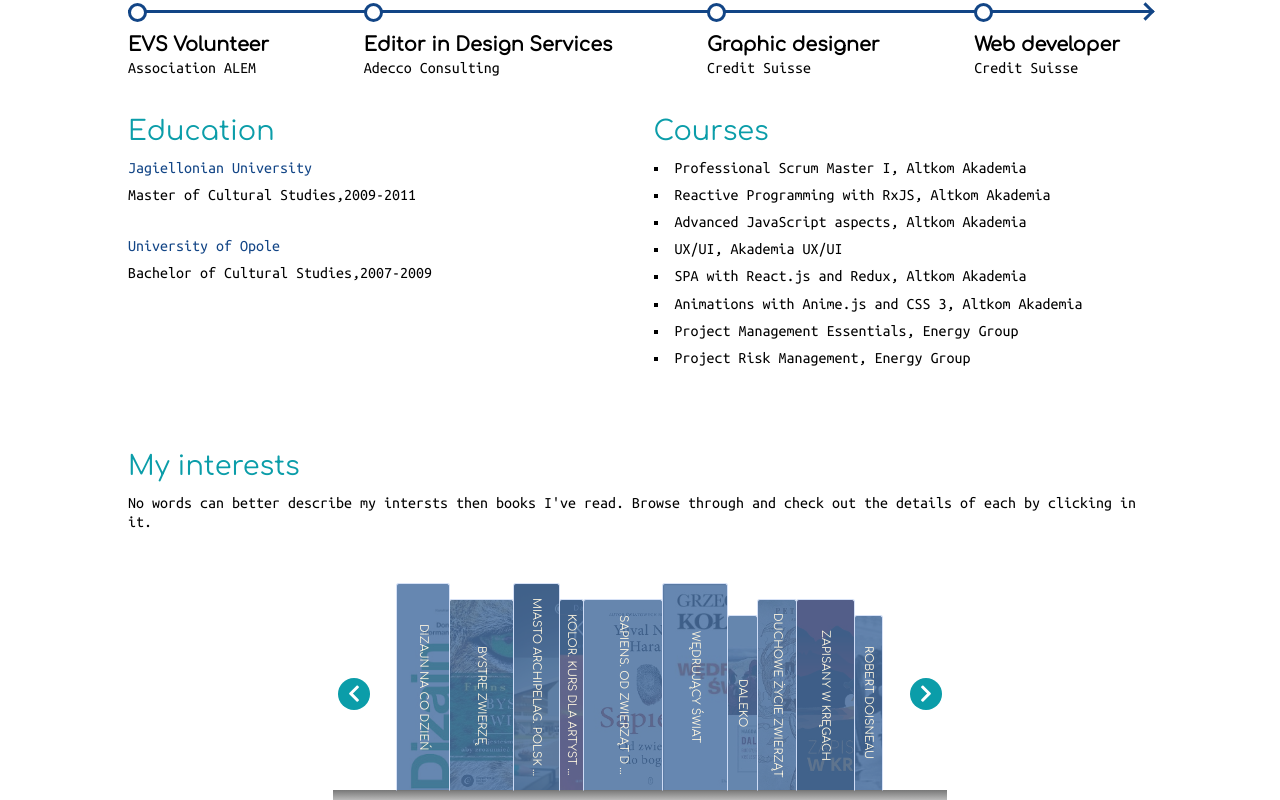
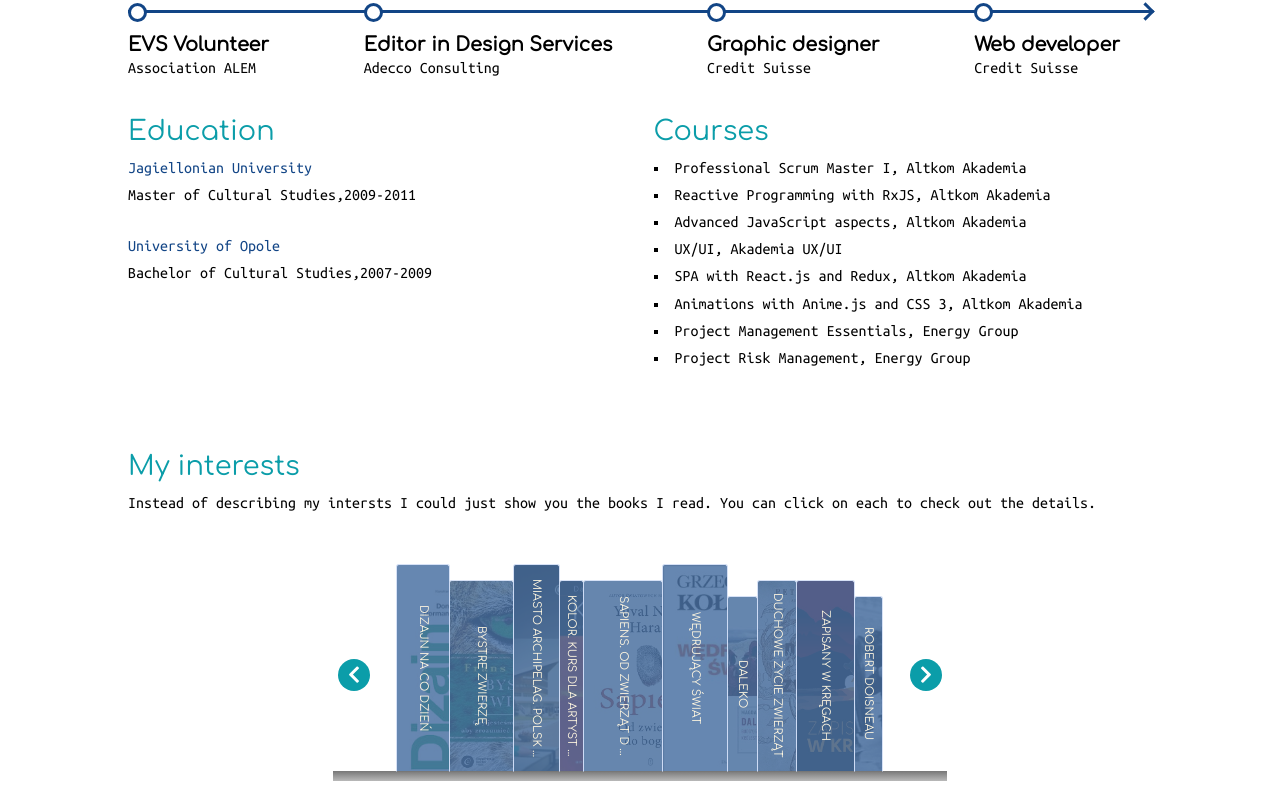
Before and after one commit to JacekLab/resume, a React app: page / in a window 1280 px wide. Shown: the part 602-1402 px from the top of the page. Built offline with nearby package versions, Linux system fonts and the light colour scheme.

Commit message:
wording change in books section description

```diff
--- a/src/components/BookShelf/BookShelf.js
+++ b/src/components/BookShelf/BookShelf.js
@@ -158,7 +158,7 @@ class BookShelf extends React.Component {
       <section id="bookshelf__container" className="container bookshelf__container">
         <h2>My interests</h2>
         <p>
-          No words can better describe my intersts then books I've read. Browse through and check out the details of each by clicking in it.
+          Instead of describing my intersts I could just show you the books I read. You can click on each to check out the details.
         </p>
         <div
           className="BookShelf"
```
